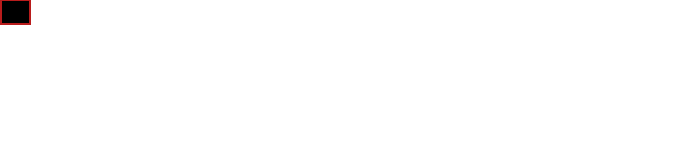
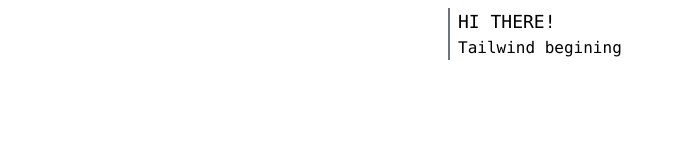
Before and after one commit to NegreevDashkovZakhar/tailwind-weather-app, a website: page src/templates/index.html in a window 1280 px wide. Shown: the whole page, without its empty margins (0-684 px from the left). Drawn offline with nearby package versions, Linux system fonts and the light colour scheme; files that its build step writes are made by us from their sources.

Commit message:
[+]Added test content for page and styles

```diff
--- a/src/templates/index.html
+++ b/src/templates/index.html
@@ -9,8 +9,11 @@
     <title>Document</title>
 </head>
 
-<body>
-    <a class="bg-black border-2 border-red-700" href="">link</a>
+<body class="text-xs font-mono">
+    <div class="border-l-2 pl-2 border-gray-500 ml-auto mr-auto mt-2 w-96">
+        <h1 class="text-lg uppercase">Hi there!</h1>
+        <h2 class="text-base">Tailwind begining</h2>
+    </div>
 </body>
 
 </html>
```
